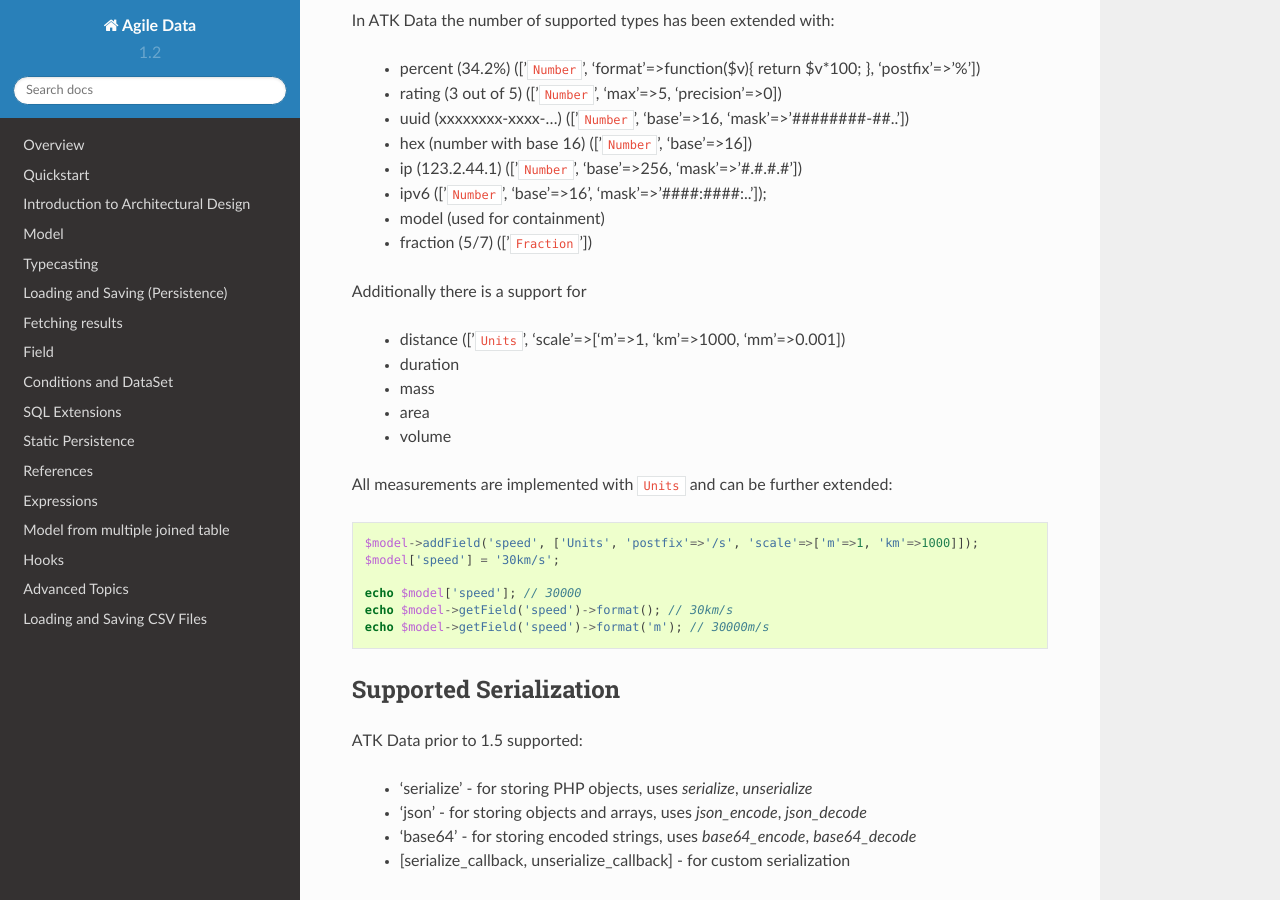
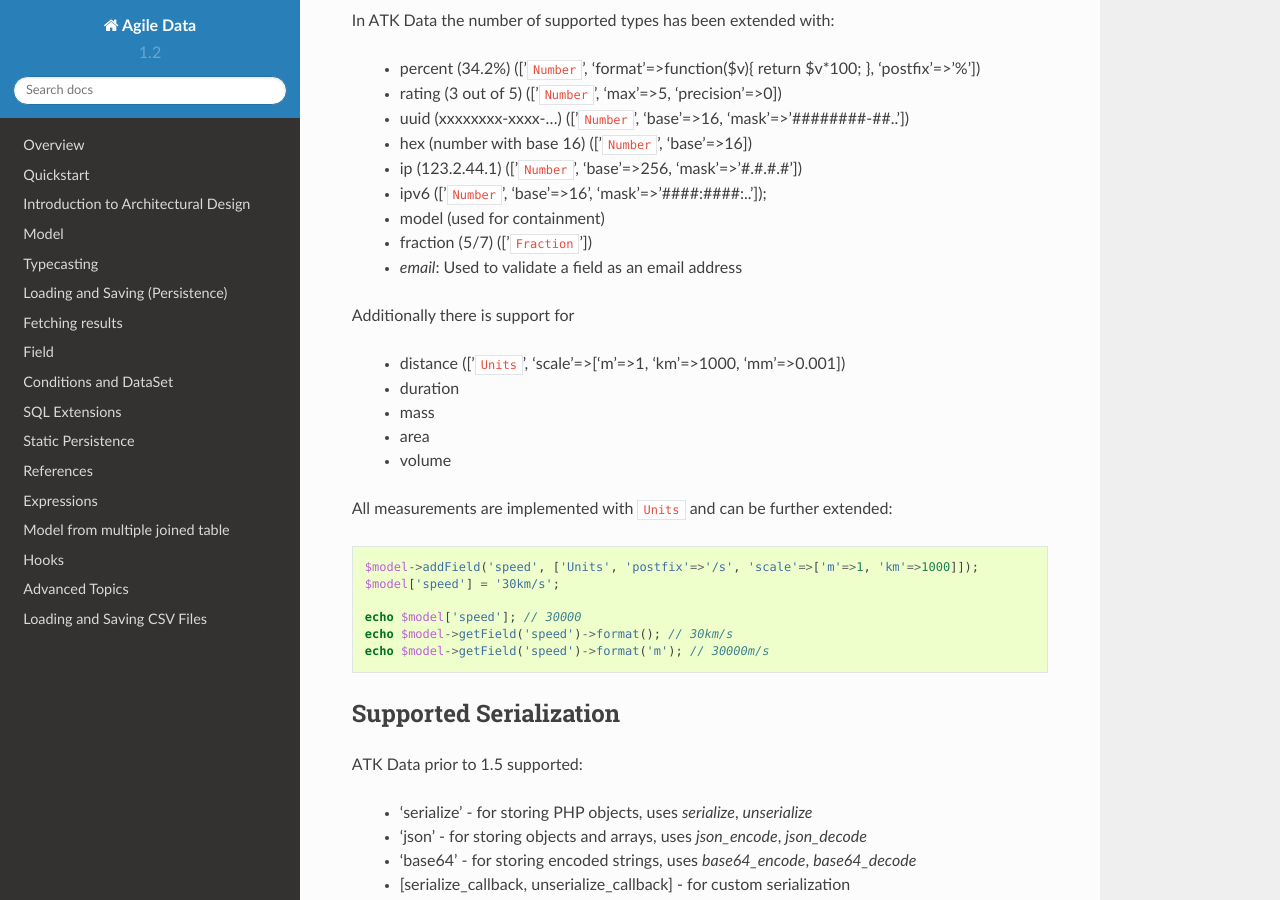
Before and after one commit to atk4/data, a Sphinx documentation site: the page built from docs/types.rst, in a window 1280 px wide and 900 px high, scrolled down 2128 px. Built offline with Sphinx 7.4.7 and the Read the Docs theme 2.0.0, drawn with Linux system fonts in a browser that asks for light colours; pages that are not in the unit, such as notebooks, are missing from menus; cross-references to code outside the pages are shown as plain code.

Commit message:
Add documentation

```diff
--- a/docs/types.rst
+++ b/docs/types.rst
@@ -100,8 +100,9 @@ In ATK Data the number of supported types has been extended with:
  - ipv6 ([':php:class:`Number`', 'base'=>16', 'mask'=>'####:####:..']);
  - model (used for containment)
  - fraction (5/7) ([':php:class:`Fraction`'])
+ - `email`: Used to validate a field as an email address
 
-Additionally there is a support for
+Additionally there is support for
 
  - distance ([':php:class:`Units`', 'scale'=>['m'=>1, 'km'=>1000, 'mm'=>0.001])
  - duration
```
